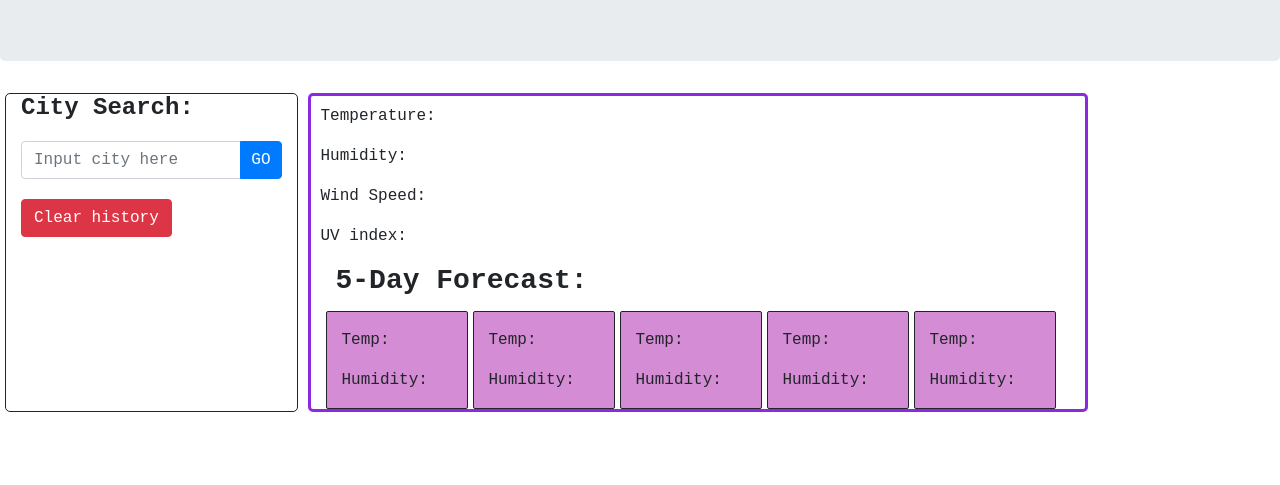
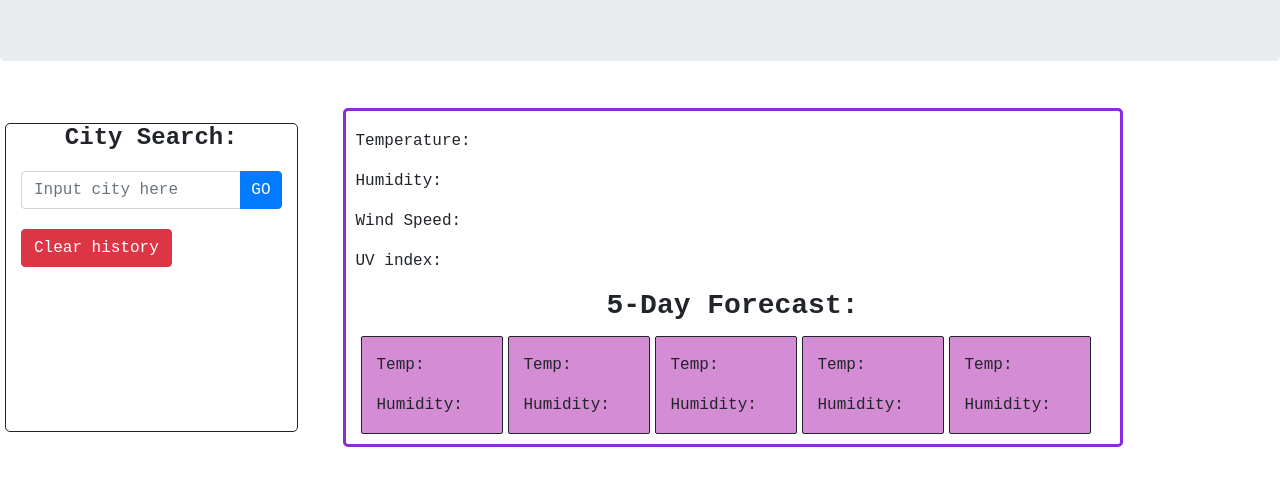
Before and after one commit to sawi4644/city-weather-dashboard, a plain HTML site: page index.html in a window 1280 px wide. Shown: the part 115-600 px from the top of the page. Drawn offline with nearby package versions, Linux system fonts and the light colour scheme.

Commit message:
updating css and index layout to be more accessbile

```diff
--- a/assets/style.css
+++ b/assets/style.css
@@ -15,6 +15,7 @@ h1 {
 
 h3, h4{
     font-weight: bolder;
+    text-align: center;
 }
 
 #search-city, #clear-button{
@@ -37,6 +38,7 @@ h3, h4{
 }
 
 .col-sm-3 {
+    margin: 30px;
     padding-left: 15px;
     border: 1px solid;
     border-radius: 5px;
@@ -57,8 +59,10 @@ background-color: rgb(212, 140, 212);
 
 .col-sm-8 {
     padding-left: 10px;
+    padding: 10px;
     border: 3px solid;
     border-color: blueviolet;
     border-radius: 5px;
     margin-left: 10px;
+    margin: 15px;
 }
```
